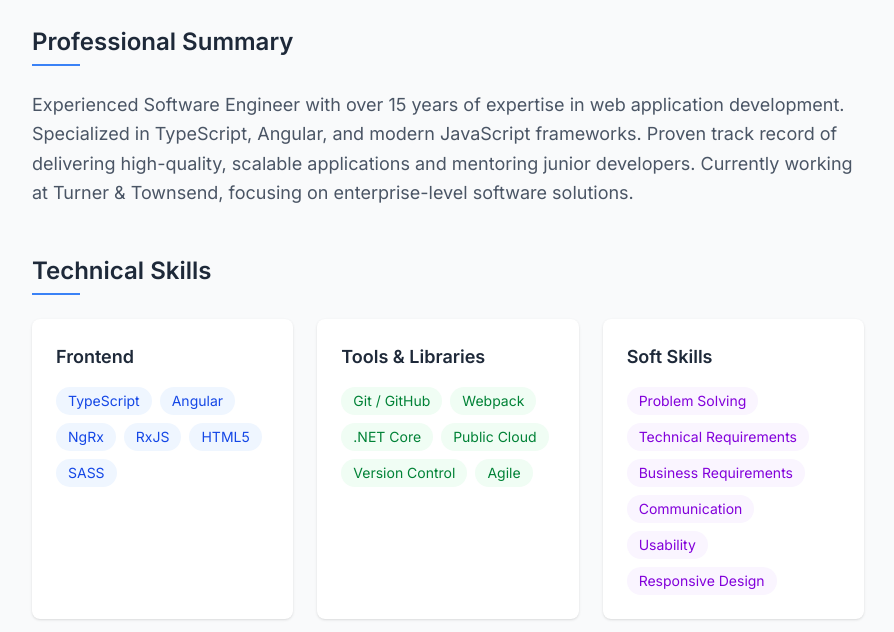
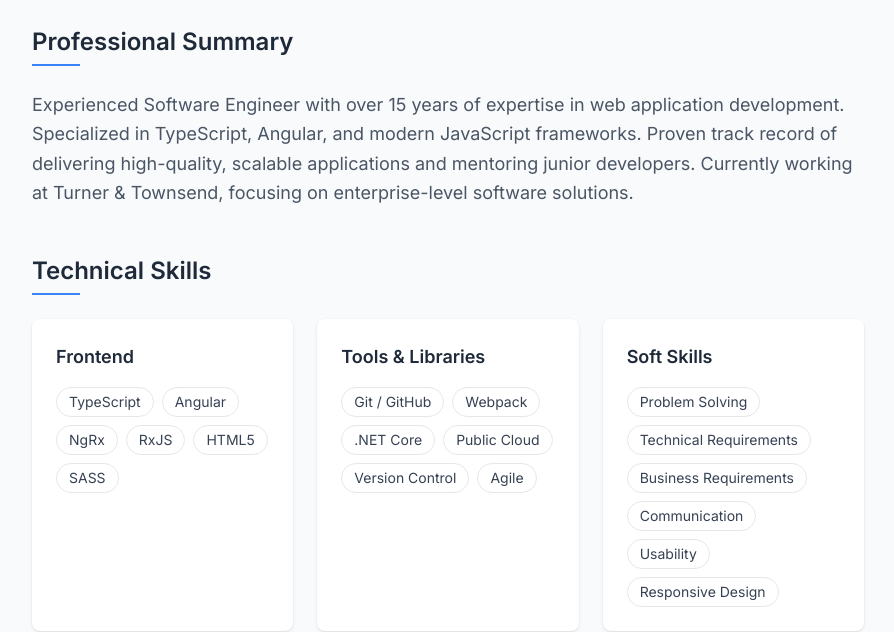
Before and after one commit to fady-abdelmalak/me, a plain HTML site: page index.html in a window 1280 px wide. Shown: the part 194-826 px from the top of the page, without its empty margins (192-1086 px from the left). Drawn offline with nearby package versions, Linux system fonts and the light colour scheme.

Commit message:
remove color from Technical Skills

```diff
--- a/index.html
+++ b/index.html
@@ -196,27 +196,27 @@
             </h3>
             <div class="flex flex-wrap gap-2">
               <span
-                class="skill-tag px-3 py-1 bg-blue-50 text-blue-700 rounded-full text-sm"
+                class="skill-tag px-3 py-1 text-gray-700 border border-gray-200 rounded-full text-sm"
                 >TypeScript</span
               >
               <span
-                class="skill-tag px-3 py-1 bg-blue-50 text-blue-700 rounded-full text-sm"
+                class="skill-tag px-3 py-1 text-gray-700 border border-gray-200 rounded-full text-sm"
                 >Angular</span
               >
               <span
-                class="skill-tag px-3 py-1 bg-blue-50 text-blue-700 rounded-full text-sm"
+                class="skill-tag px-3 py-1 text-gray-700 border border-gray-200 rounded-full text-sm"
                 >NgRx</span
               >
               <span
-                class="skill-tag px-3 py-1 bg-blue-50 text-blue-700 rounded-full text-sm"
+                class="skill-tag px-3 py-1 text-gray-700 border border-gray-200 rounded-full text-sm"
                 >RxJS</span
               >
               <span
-                class="skill-tag px-3 py-1 bg-blue-50 text-blue-700 rounded-full text-sm"
+                class="skill-tag px-3 py-1 text-gray-700 border border-gray-200 rounded-full text-sm"
                 >HTML5</span
               >
               <span
-                class="skill-tag px-3 py-1 bg-blue-50 text-blue-700 rounded-full text-sm"
+                class="skill-tag px-3 py-1 text-gray-700 border border-gray-200 rounded-full text-sm"
                 >SASS</span
               >
             </div>
@@ -229,27 +229,27 @@
             </h3>
             <div class="flex flex-wrap gap-2">
               <span
-                class="skill-tag px-3 py-1 bg-green-50 text-green-700 rounded-full text-sm"
+                class="skill-tag px-3 py-1 text-gray-700 border border-gray-200 rounded-full text-sm"
                 >Git / GitHub</span
               >
               <span
-                class="skill-tag px-3 py-1 bg-green-50 text-green-700 rounded-full text-sm"
+                class="skill-tag px-3 py-1 text-gray-700 border border-gray-200 rounded-full text-sm"
                 >Webpack</span
               >
               <span
-                class="skill-tag px-3 py-1 bg-green-50 text-green-700 rounded-full text-sm"
+                class="skill-tag px-3 py-1 text-gray-700 border border-gray-200 rounded-full text-sm"
                 >.NET Core</span
               >
               <span
-                class="skill-tag px-3 py-1 bg-green-50 text-green-700 rounded-full text-sm"
+                class="skill-tag px-3 py-1 text-gray-700 border border-gray-200 rounded-full text-sm"
                 >Public Cloud</span
               >
               <span
-                class="skill-tag px-3 py-1 bg-green-50 text-green-700 rounded-full text-sm"
+                class="skill-tag px-3 py-1 text-gray-700 border border-gray-200 rounded-full text-sm"
                 >Version Control</span
               >
               <span
-                class="skill-tag px-3 py-1 bg-green-50 text-green-700 rounded-full text-sm"
+                class="skill-tag px-3 py-1 text-gray-700 border border-gray-200 rounded-full text-sm"
                 >Agile</span
               >
             </div>
@@ -262,27 +262,27 @@
             </h3>
             <div class="flex flex-wrap gap-2">
               <span
-                class="skill-tag px-3 py-1 bg-purple-50 text-purple-700 rounded-full text-sm"
+                class="skill-tag px-3 py-1 text-gray-700 border border-gray-200 rounded-full text-sm"
                 >Problem Solving</span
               >
               <span
-                class="skill-tag px-3 py-1 bg-purple-50 text-purple-700 rounded-full text-sm"
+                class="skill-tag px-3 py-1 text-gray-700 border border-gray-200 rounded-full text-sm"
                 >Technical Requirements</span
               >
               <span
-                class="skill-tag px-3 py-1 bg-purple-50 text-purple-700 rounded-full text-sm"
+                class="skill-tag px-3 py-1 text-gray-700 border border-gray-200 rounded-full text-sm"
                 >Business Requirements</span
               >
               <span
-                class="skill-tag px-3 py-1 bg-purple-50 text-purple-700 rounded-full text-sm"
+                class="skill-tag px-3 py-1 text-gray-700 border border-gray-200 rounded-full text-sm"
                 >Communication</span
               >
               <span
-                class="skill-tag px-3 py-1 bg-purple-50 text-purple-700 rounded-full text-sm"
+                class="skill-tag px-3 py-1 text-gray-700 border border-gray-200 rounded-full text-sm"
                 >Usability</span
               >
               <span
-                class="skill-tag px-3 py-1 bg-purple-50 text-purple-700 rounded-full text-sm"
+                class="skill-tag px-3 py-1 text-gray-700 border border-gray-200 rounded-full text-sm"
                 >Responsive Design</span
               >
             </div>
```
